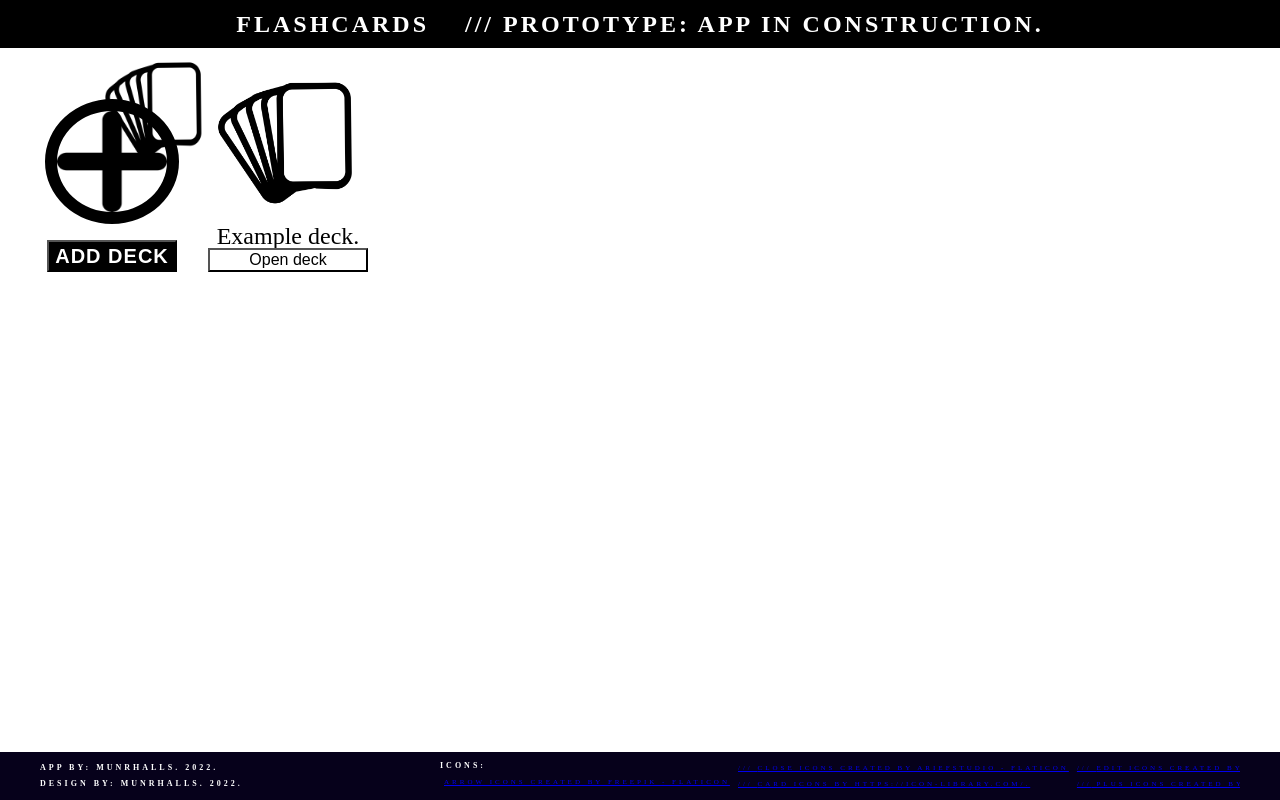
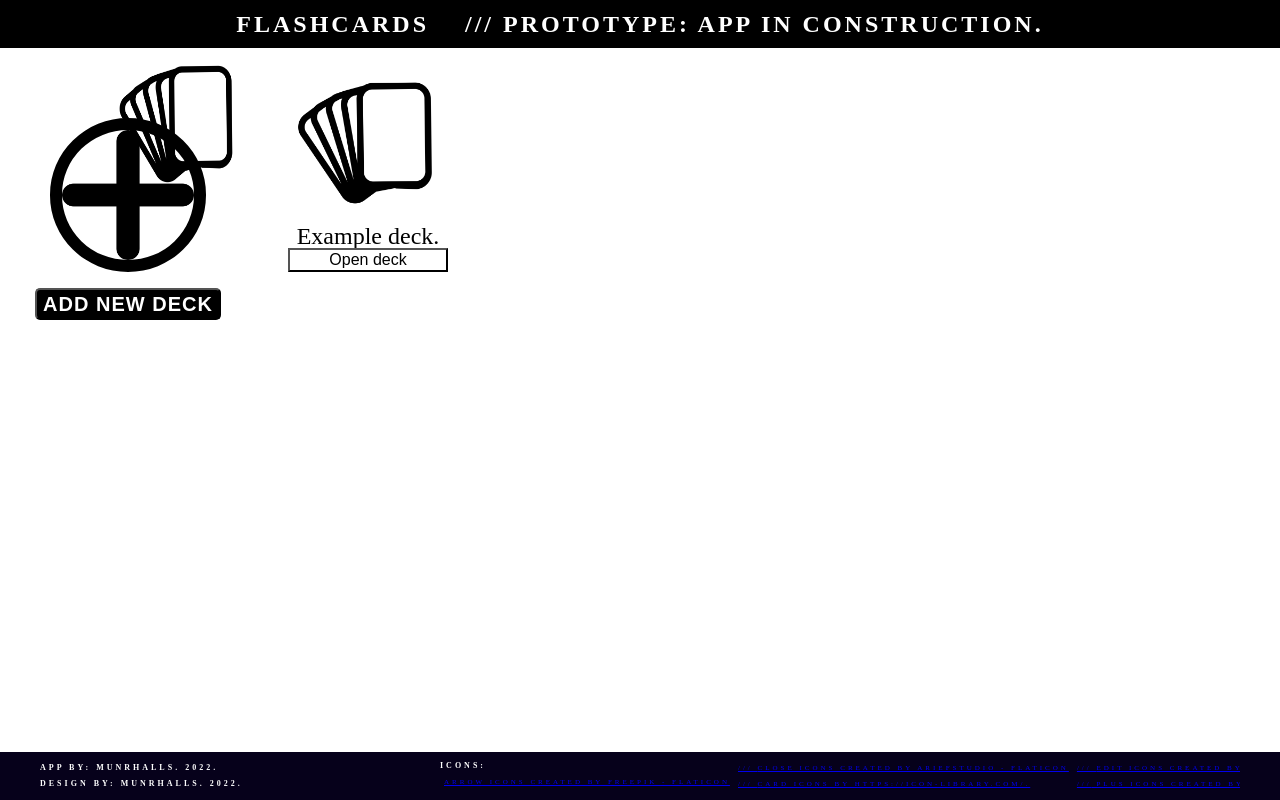
Before and after one commit to munrhalls/Oxus-Flashcards, a React (Create React App) app: page / in a window 1280 px wide. Built offline with nearby package versions, Linux system fonts and the light colour scheme.

Commit message:
btn looks okay

```diff
--- a/src/App.css
+++ b/src/App.css
@@ -137,8 +137,6 @@
     background-color: #000;
 }
 
-
-
 .Footer {
   display: flex;
   max-height: 3rem;
--- a/src/App.js
+++ b/src/App.js
@@ -1,4 +1,3 @@
-import { useEffect, useState } from "react";
 import { uuidv4 } from "@firebase/util";
 import {
   getStorage,
@@ -8,6 +7,7 @@ import {
 } from "./Data/Firebase/Firebase";
 
 import "./App.css";
+import { useEffect, useState } from "react";
 import { Header } from "./Header/Header";
 import { Modals } from "./Modals/Modals";
 import { ModalBtns } from "./Modals/ModalBtns/ModalBtns";
--- a/src/Modals/ModalBtns/AddDeckBtn.css
+++ b/src/Modals/ModalBtns/AddDeckBtn.css
@@ -1,11 +1,12 @@
 .AddDeckBtn {
     cursor: pointer;
     position: relative;
-    width: 12rem;
-    height: 13rem;
+    width: 14rem;
+    height: 16rem;
     display: flex;
     justify-content: center;
     align-items: center;
+    margin-right: 3rem;
 }
 .AddDeckBtn:hover {
     background-color: #777;
@@ -29,6 +30,7 @@
     letter-spacing: 1px;
     margin-top: 0.15rem;
     font-size: 1.25rem;
+    border-radius: 5px;
 }
 .AddDeckBtn__imgPlus {
     cursor: pointer;
--- a/src/Modals/ModalBtns/AddDeckBtn.js
+++ b/src/Modals/ModalBtns/AddDeckBtn.js
@@ -5,7 +5,7 @@ import IMG__CARDS from "./../../Assets/cards.png";
 export const AddDeckBtn = ({ setModalOpen }) => {
   return (
     <div onClick={() => setModalOpen("AddDeck")} className="AddDeckBtn">
-      <button className="AddDeckBtn__btn">ADD DECK</button>
+      <button className="AddDeckBtn__btn">ADD NEW DECK</button>
       <img
         className="AddDeckBtn__imgPlus"
         src={IMG__PLUS}
```
